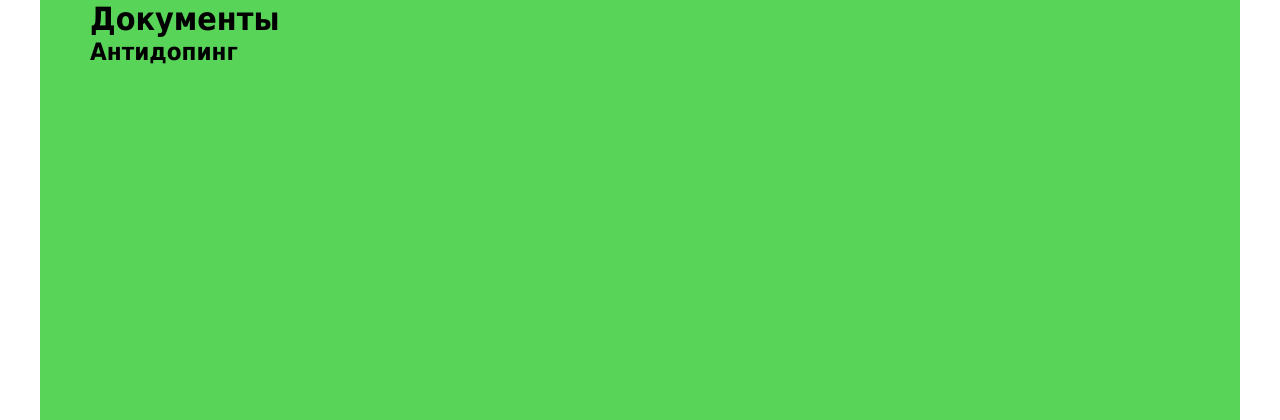
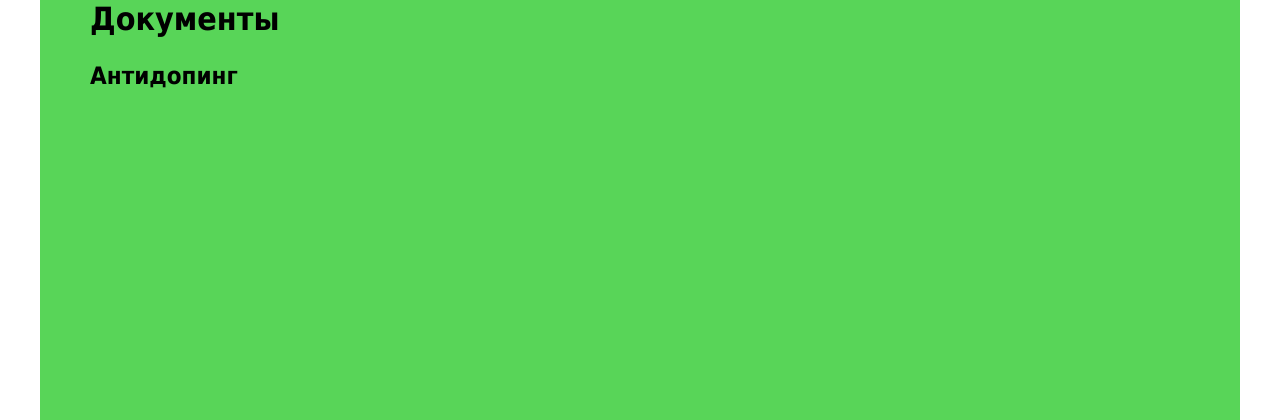
Before and after one commit to AirGuy-one/sports_school, a Django app: page /documents in a window 1280 px wide. Shown: the part 88-508 px from the top of the page. Run offline with Django 4.2, Linux system fonts and the light colour scheme; data that the repository does not hold is empty; parts of the project's set-up code (start-up, migrations or seed data) failed here and were passed over.

```diff
--- a/app/views.py
+++ b/app/views.py
@@ -61,6 +61,7 @@ def available_environment(request):
 def documents(request):
     docs = Document.objects.filter(pk__range=(13, 29)).select_related('category')
     anti_doping = Document.objects.filter(pk__range=(30, 32)).select_related('category')
+
     context = {
         'docs': docs,
         'anti_doping': anti_doping,
--- a/templates/documents.html
+++ b/templates/documents.html
@@ -13,7 +13,7 @@
                     <a href="{% url 'download' %}?filename={{ doc.file }}&category={{ doc.category.name }}">{{ doc.title }}</a>
                 </p>
             {% endfor %}
-            <h2>Антидопинг</h2>
+            <h2 style="margin-top: 24px;">Антидопинг</h2>
             {% for component in anti_doping %}
                 <p>
                     <a href="{% url 'download' %}?filename={{ component.file }}&category={{ component.category.name }}">{{ component.title }}</a>
```
